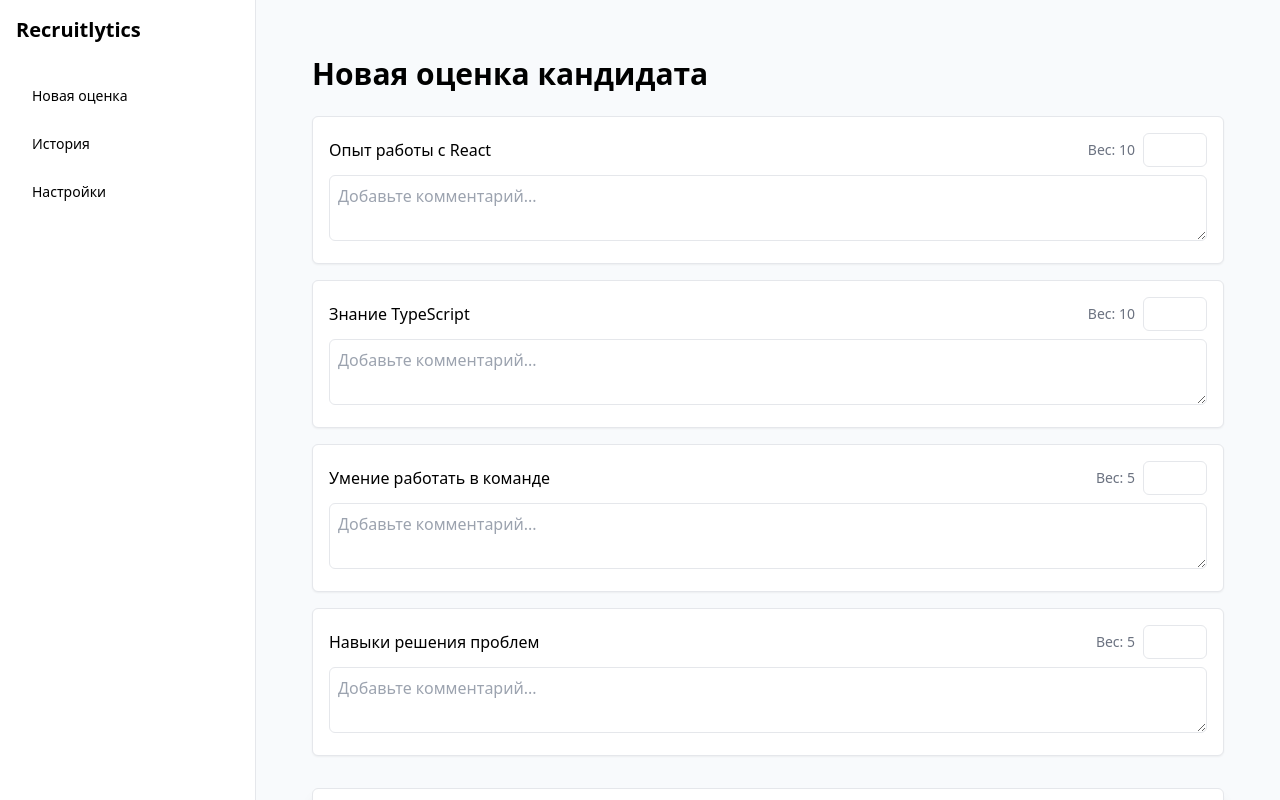
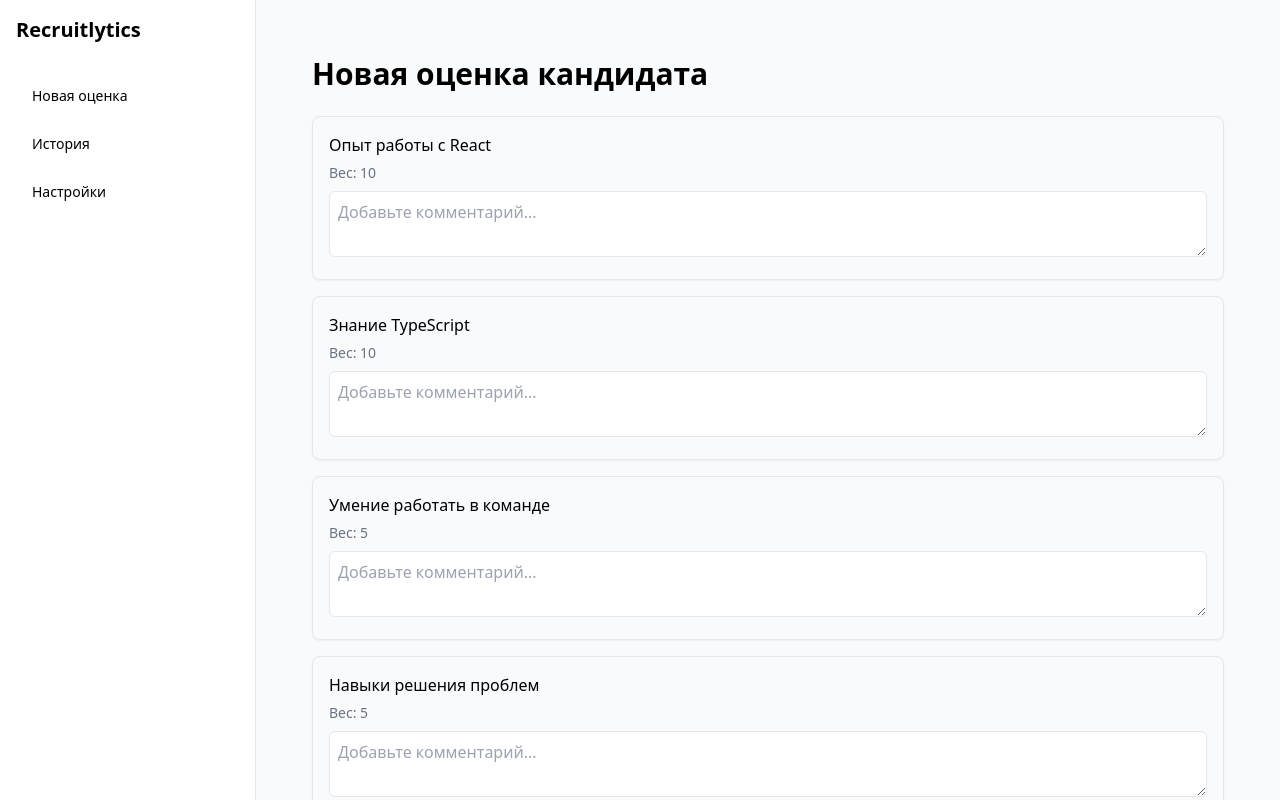
Before and after one commit to haaum666/Recruitlytics, a React (Vite) app: page / in a window 1280 px wide. Shown: the top 800 px of the page. Built offline with nearby package versions, Linux system fonts and the light colour scheme.

Commit message:
Update QuestionItem.jsx

```diff
--- a/src/components/assessment/QuestionItem.jsx
+++ b/src/components/assessment/QuestionItem.jsx
@@ -1,29 +1,21 @@
 import React from 'react';
+import { Card, CardHeader, CardContent } from '../ui/card';
 
 function QuestionItem({ question, onInputChange }) {
   return (
-    <div className="p-4 border rounded-md shadow-sm bg-white">
-      <div className="flex items-center justify-between">
+    <Card className="p-4">
+      <CardHeader className="p-0 pb-2">
         <p className="font-medium">{question.text}</p>
-        <div className="flex items-center space-x-2">
-          <span className="text-sm text-gray-500">Вес: {question.weight}</span>
-          <input
-            type="number"
-            min="0"
-            max={question.weight}
-            className="w-16 p-1 border rounded-md text-center"
-            onChange={(e) => onInputChange('score', Number(e.target.value))}
-          />
-        </div>
-      </div>
-      <div className="mt-2">
+        <span className="text-sm text-gray-500">Вес: {question.weight}</span>
+      </CardHeader>
+      <CardContent className="p-0">
         <textarea
           className="w-full p-2 border rounded-md"
           placeholder="Добавьте комментарий..."
           onChange={(e) => onInputChange('comment', e.target.value)}
         />
-      </div>
-    </div>
+      </CardContent>
+    </Card>
   );
 }
 
```
